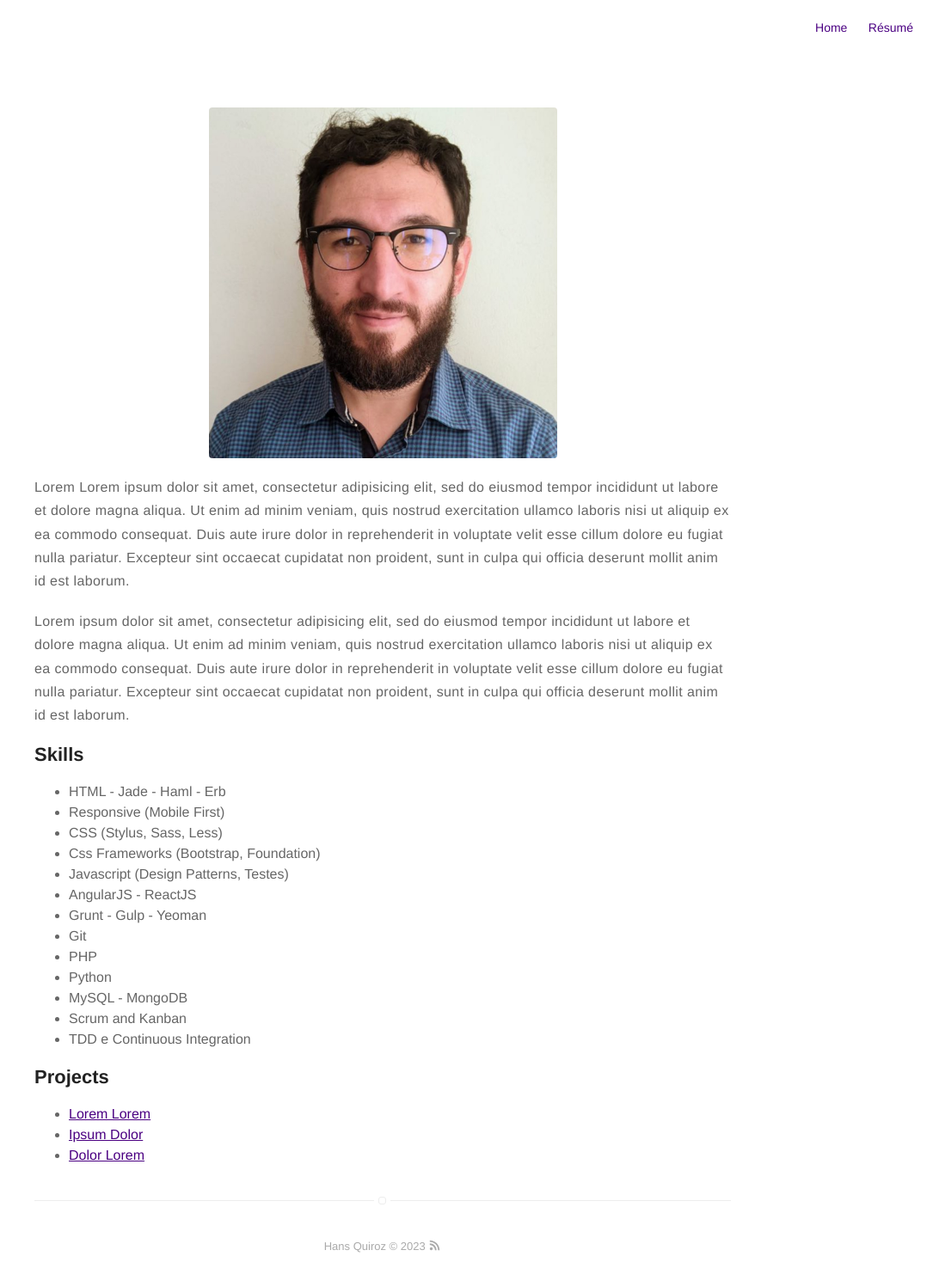
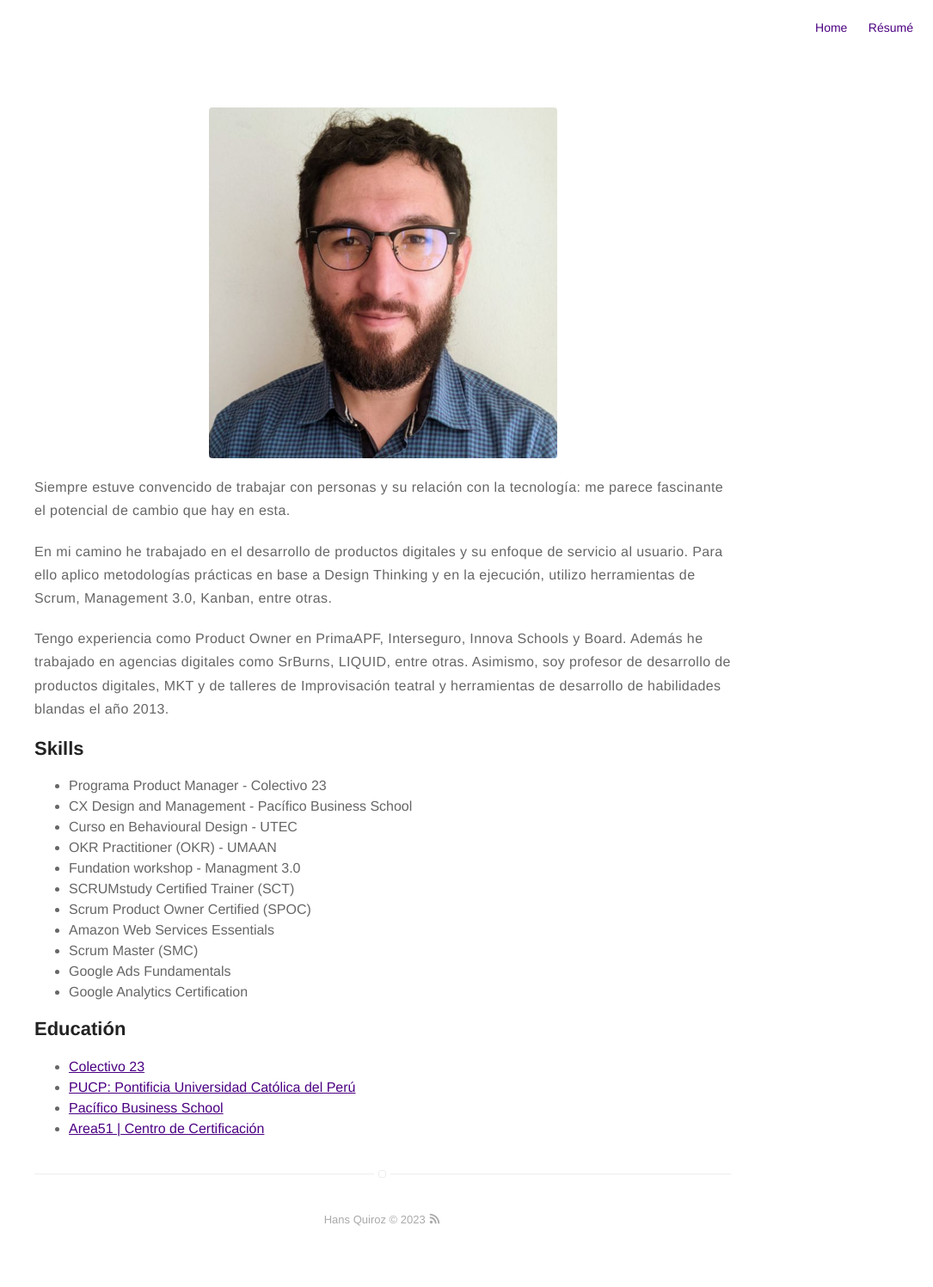
Before and after one commit to NoviZXC/BioPage, a Jekyll site: the page built from about.md, in a window 1280 px wide. Shown: the whole page at 86% size, without its empty margins (195-1280 px from the left). Built offline with Jekyll 4.4.1, drawn with Linux system fonts in a browser that asks for light colours; after the commit the page ends 1466 px from its top, so only the background shows below that.

Commit message:
Update about.md

```diff
--- a/about.md
+++ b/about.md
@@ -2,44 +2,38 @@
 title: About
 layout: page
 ---
-![Profile Image]({% if site.external-image %}{{ site.picture }}{% else %}{{ site.url }}/{{ site.picture }}{% endif %})
-
-<p>Lorem Lorem ipsum dolor sit amet, consectetur adipisicing elit, sed do eiusmod
-tempor incididunt ut labore et dolore magna aliqua. Ut enim ad minim veniam,
-quis nostrud exercitation ullamco laboris nisi ut aliquip ex ea commodo
-consequat. Duis aute irure dolor in reprehenderit in voluptate velit esse
-cillum dolore eu fugiat nulla pariatur. Excepteur sint occaecat cupidatat non
-proident, sunt in culpa qui officia deserunt mollit anim id est laborum.</p>
-
-<p>Lorem ipsum dolor sit amet, consectetur adipisicing elit, sed do eiusmod
-tempor incididunt ut labore et dolore magna aliqua. Ut enim ad minim veniam,
-quis nostrud exercitation ullamco laboris nisi ut aliquip ex ea commodo
-consequat. Duis aute irure dolor in reprehenderit in voluptate velit esse
-cillum dolore eu fugiat nulla pariatur. Excepteur sint occaecat cupidatat non
-proident, sunt in culpa qui officia deserunt mollit anim id est laborum.</p>
+![Profile Image]({{ site.url }}/{{ site.picture }})
+<p>Siempre estuve convencido de trabajar con personas y su relación con la tecnología: me parece
+fascinante el potencial de cambio que hay en esta. </p>
+<p>En mi camino he trabajado en el desarrollo de productos digitales y su enfoque de servicio al usuario.
+Para ello aplico metodologías prácticas en base a Design Thinking y en la ejecución, utilizo herramientas de Scrum,
+Management 3.0, Kanban, entre otras.
+ </p>
+<p>Tengo experiencia como Product Owner en PrimaAPF, Interseguro, Innova Schools y Board. Además he trabajado en
+agencias digitales como SrBurns, LIQUID, entre otras.
+Asimismo, soy profesor de desarrollo de productos digitales, MKT y de talleres de Improvisación teatral y herramientas de desarrollo de habilidades blandas el año 2013. </p>
 
 <h2>Skills</h2>
 
 <ul class="skill-list">
-	<li>HTML - Jade - Haml - Erb</li>
-	<li>Responsive (Mobile First)</li>
-	<li>CSS (Stylus, Sass, Less)</li>
-	<li>Css Frameworks (Bootstrap, Foundation)</li>
-	<li>Javascript (Design Patterns, Testes)</li>
-	<li>AngularJS - ReactJS</li>
-	<li>Grunt - Gulp - Yeoman</li>
-	<li>Git</li>
-	<li>PHP</li>
-	<li>Python</li>
-	<li>MySQL - MongoDB</li>
-	<li>Scrum and Kanban</li>
-	<li>TDD e Continuous Integration</li>
+	<li> Programa Product Manager - Colectivo 23 </li>
+	<li>CX Design and Management - Pacífico Business School</li>
+	<li>Curso en Behavioural Design - UTEC</li>
+	<li>OKR Practitioner (OKR) - UMAAN</li>
+	<li>Fundation workshop - Managment 3.0</li>
+	<li>SCRUMstudy Certified Trainer (SCT)</li>
+	<li>Scrum Product Owner Certified (SPOC)</li>
+	<li>Amazon Web Services Essentials</li>
+	<li>Scrum Master (SMC)</li>
+	<li>Google Ads Fundamentals</li>
+	<li>Google Analytics Certification</li>
 </ul>
 
-<h2>Projects</h2>
+<h2>Educatión</h2>
 
 <ul>
-	<li><a href="https://github.com/">Lorem Lorem</a></li>
-	<li><a href="https://github.com/">Ipsum Dolor</a></li>
-	<li><a href="https://github.com/">Dolor Lorem</a></li>
+	<li><a href="https://www.colectivo23.com/rutas/product-management">Colectivo 23</a></li>
+	<li><a href="https://www.pucp.edu.pe/">PUCP: Pontificia Universidad Católica del Perú</a></li>
+	<li><a href="https://pbs.edu.pe/default.aspx">Pacífico Business School</a></li>
+	<li><a href="https://area51.pe/">Area51 | Centro de Certificación </a></li>
 </ul>
```
